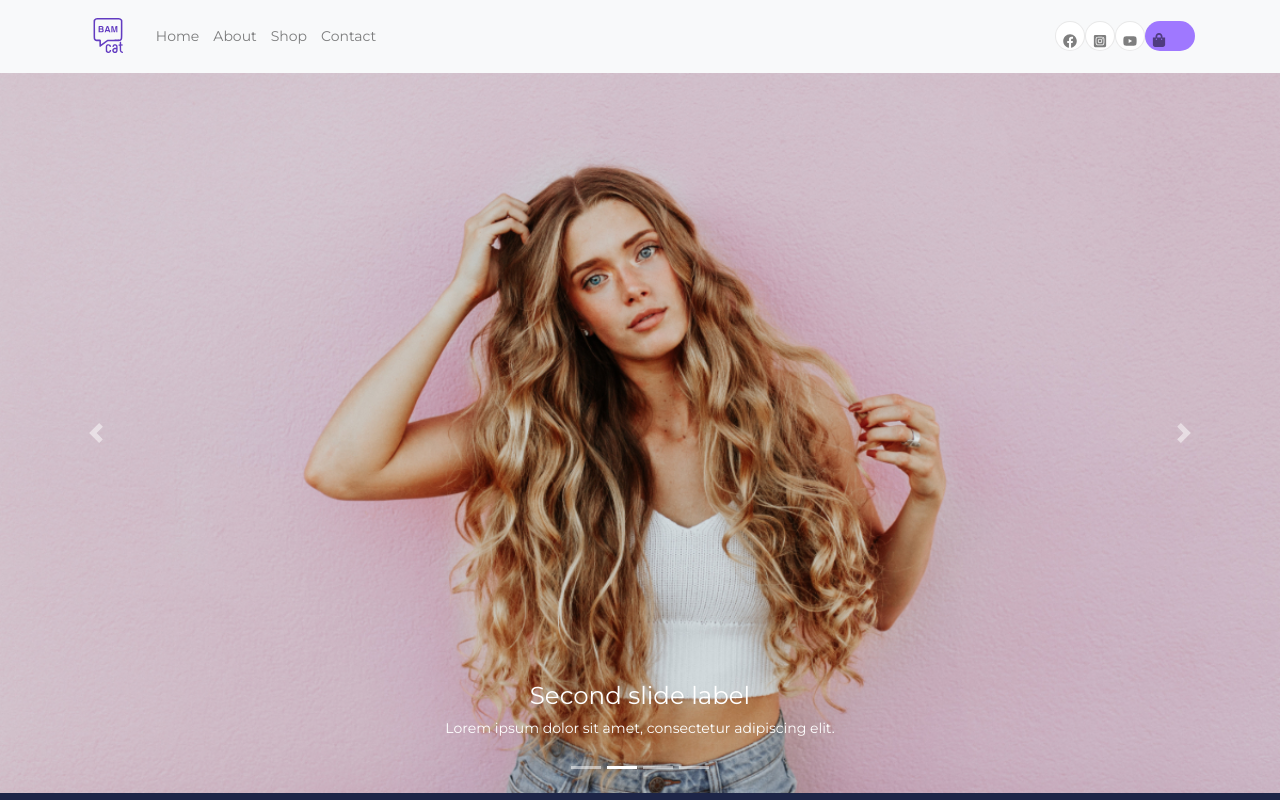
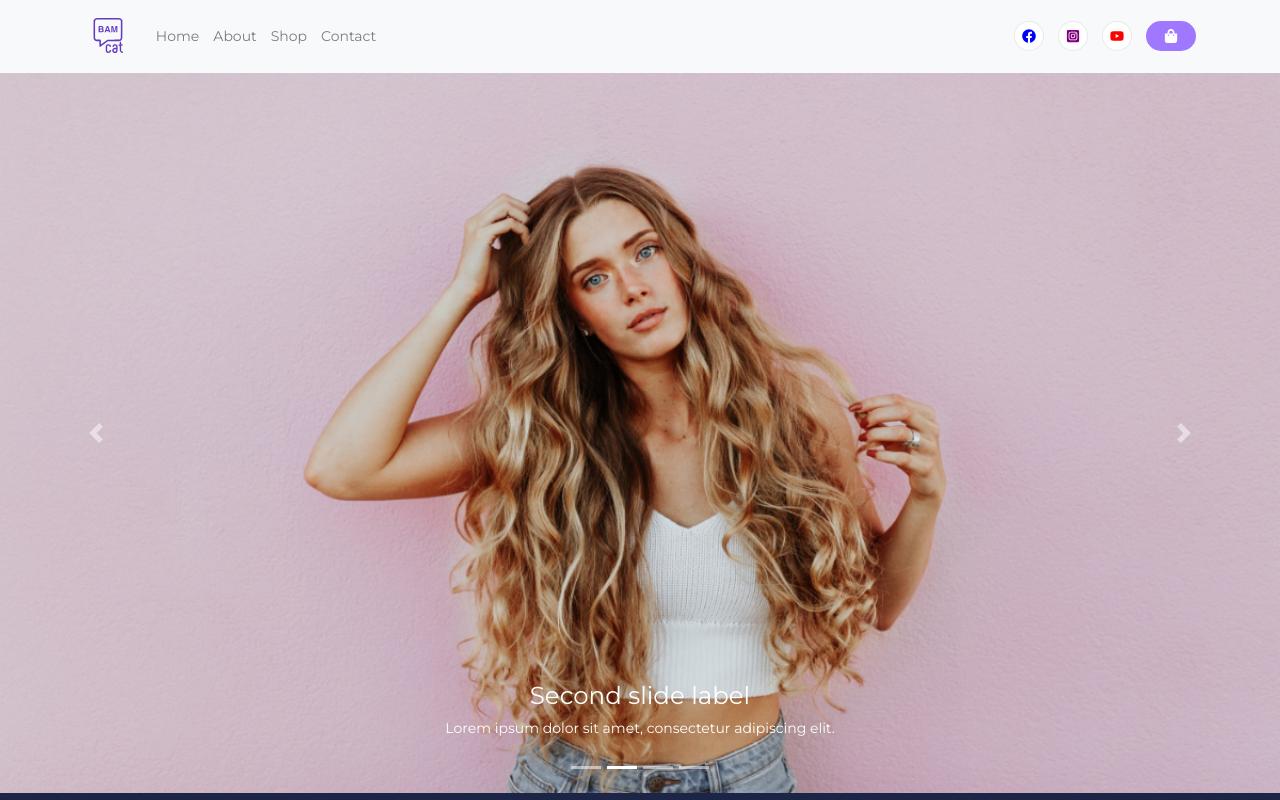
Before and after one commit to syed-ghufran-hassan/B.A.M-eCommerce, a React (Create React App) app: page / in a window 1280 px wide. Shown: the top 800 px of the page. Built offline with nearby package versions, Linux system fonts and the light colour scheme; no server answers.

Commit message:
Adding some styling in Navbar need to also add the active state styling

```diff
--- a/src/features/Components/Navbar.js
+++ b/src/features/Components/Navbar.js
@@ -28,35 +28,37 @@ function NavbarFunc() {
           <Nav.Link href="/shop">Shop</Nav.Link>
           <Nav.Link href="/contact">Contact</Nav.Link>
         </Nav>
-        <Nav>
+        <Nav className="Social-links m-2">
+          <Row>
           <Nav.Link
-            className="facebook-icon"
+            className="facebook-icon m-2"
             href="https://www.facebook.com/"
             target="_blank"
           >
             <FaFacebook />
           </Nav.Link>
           <Nav.Link
-            className="instagram-icon"
+            className="instagram-icon m-2"
             href="https://www.instagram.com/"
             target="_blank"
           >
             <FaInstagramSquare />
           </Nav.Link>
           <Nav.Link
-            className="youtube-icon"
-            href="https://www.facebook.com/"
+            className="youtube-icon m-2"
+            href="https://www.youtube.com/"
             target="_blank"
           >
             <FaYoutube />
           </Nav.Link>
           <Nav.Link
-            className="shopping-icon"
+            className="shopping-icon m-2"
             href="https://www.facebook.com/"
             target="_blank"
           >
             <FaShoppingBag />
           </Nav.Link>
+          </Row>
         </Nav>
       </Navbar.Collapse>
 
--- a/src/features/Pages/HomePage.js
+++ b/src/features/Pages/HomePage.js
@@ -3,7 +3,6 @@ import "../styles/HomePage.css";
 import { useEffect } from "react";
 import { useDispatch } from "react-redux";
 import { fetchProducts } from "../../actions/ProductAction";
-import { HeroCarousel } from "react-hero-carousel";
 import hero from "../img/hero.jpg"
 import hero1 from "../img/hero1.jpg"
 import hero2 from "../img/hero2.jpg"
--- a/src/features/styles/Footer.css
+++ b/src/features/styles/Footer.css
@@ -43,6 +43,45 @@ width: 60px;
 .Footer-icons{
   display: flex;
   flex-direction: row;
+}
+
+.facebook-icon{
+  height: 30px;
+  width: 30px;
+  display: flex;
+  flex-direction: row;
+  justify-content: center;
+  align-items: center;
+  color: blue;
+  border-radius: 50%;
+  border: solid 1px rgba(128, 128, 128, 0.171);
+  background-color: white;
+}
+
+.instagram-icon {
+  height: 30px;
+  width: 30px;
+  display: flex;
+  flex-direction: row;
+  justify-content: center;
+  align-items: center;
+  color: purple;
+  border-radius: 50%;
+  border: solid 1px rgba(128, 128, 128, 0.171);
+  background-color: white;
+}
+
+.youtube-icon {
+  height: 30px;
+  width: 30px;
+  display: flex;
+  flex-direction: row;
+  justify-content: center;
+  align-items: center;
+  color: red;
+  border-radius: 50%;
+  border: solid 1px rgba(128, 128, 128, 0.171);
+  background-color: white;
 }
 
 .icon {
--- a/src/features/styles/Navbar.css
+++ b/src/features/styles/Navbar.css
@@ -2,46 +2,56 @@
   height: 50px;
 }
 
-.facebook-icon {
-  height: 30px;
-  width: 30px;
+/* .nav-link:global(.active ){
+  color: #9F78FF !important;
+} */
+
+.Social-links .facebook-icon {
   display: flex;
   flex-direction: row;
   justify-content: center;
   align-items: center;
-  color: blue;
   border-radius: 50%;
-  border: solid 1px rgba(128, 128, 128, 0.171);
   background-color: white;
+  height: 30px;
+  width: 30px;
 }
 
-.instagram-icon {
-  height: 30px;
-  width: 30px;
+.Social-links .facebook-icon svg {
+  color: blue;
+}
+
+.Social-links .instagram-icon {
   display: flex;
   flex-direction: row;
   justify-content: center;
   align-items: center;
-  color: purple;
   border-radius: 50%;
-  border: solid 1px rgba(128, 128, 128, 0.171);
   background-color: white;
+  height: 30px;
+  width: 30px;
 }
 
-.youtube-icon {
-  height: 30px;
-  width: 30px;
+.Social-links .instagram-icon svg {
+  color: purple;
+}
+
+.Social-links .youtube-icon {
   display: flex;
   flex-direction: row;
   justify-content: center;
   align-items: center;
-  color: red;
   border-radius: 50%;
-  border: solid 1px rgba(128, 128, 128, 0.171);
   background-color: white;
+  height: 30px;
+  width: 30px;
 }
 
-.shopping-icon {
+.Social-links .youtube-icon svg {
+  color: red;
+}
+
+.Social-links .shopping-icon {
   height: 30px;
   width: 50px;
   background-color: #9F78FF;
@@ -49,8 +59,11 @@
   flex-direction: row;
   justify-content: center;
   align-items: center;
+  border-radius: 30px;
+}
+
+.Social-links .shopping-icon svg{
   color: white;
-  border-radius: 30px;
 }
 
 .navbar-toggler{
```
